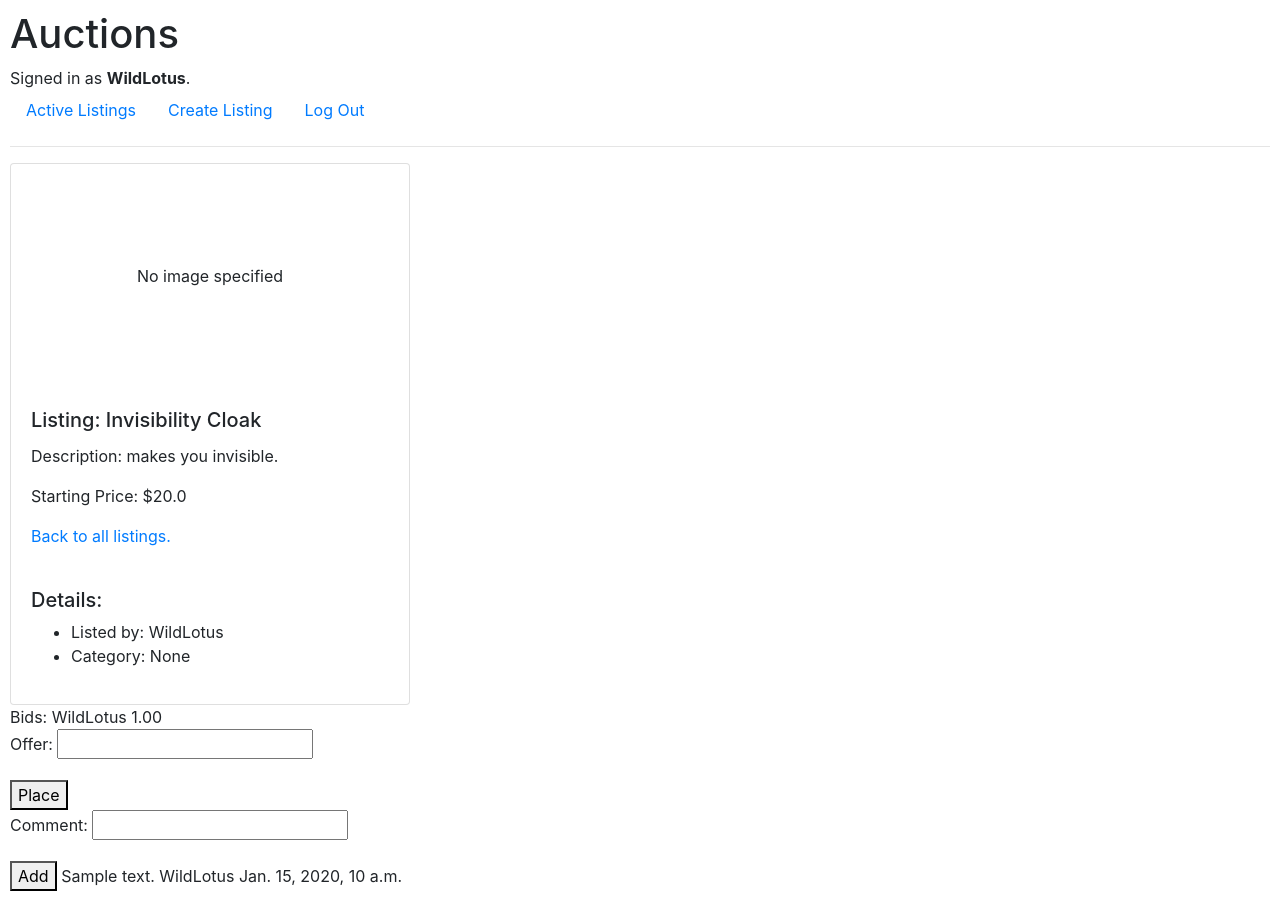
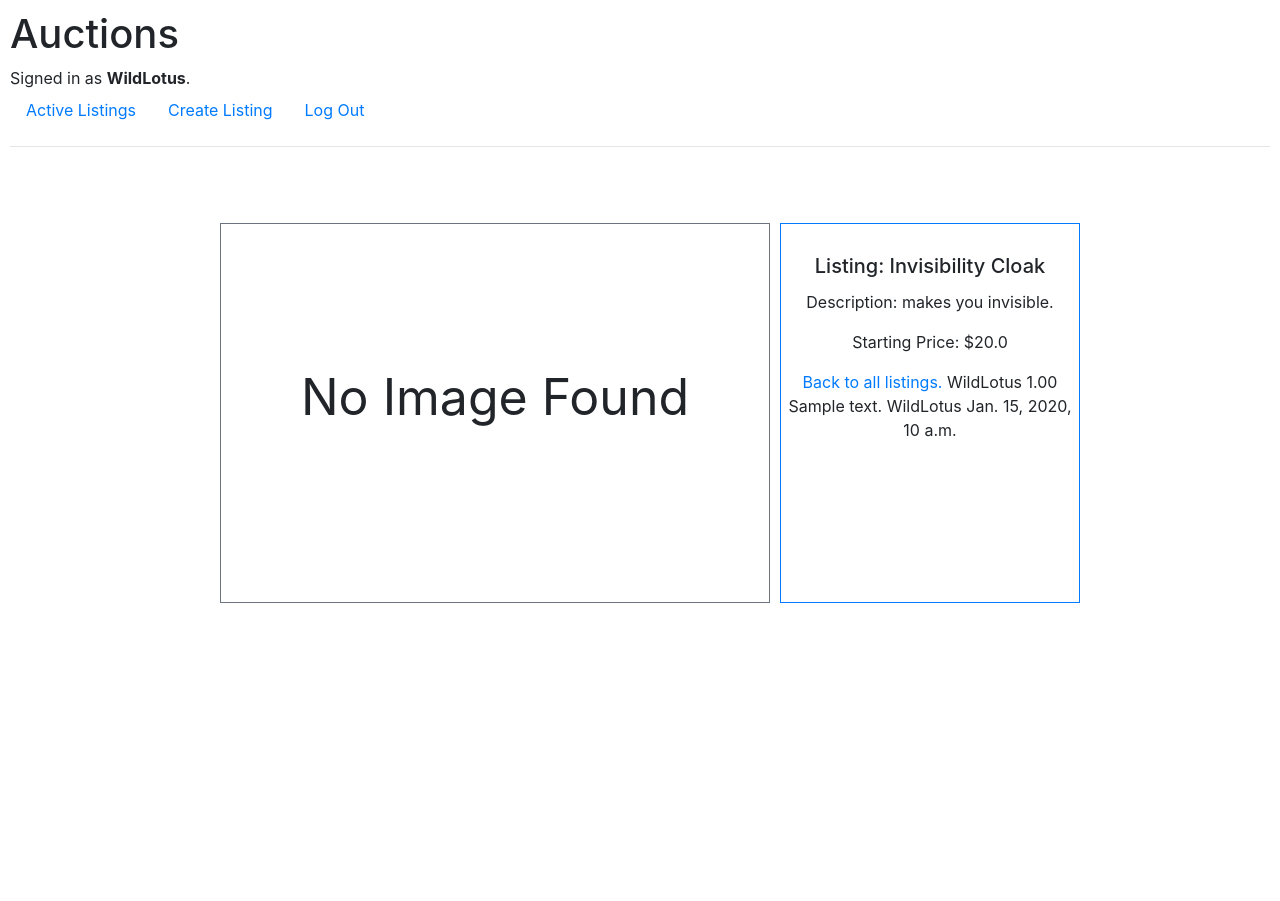
Before and after one commit to WildLotus-15/working-harvard-project-2, a Django app: page /1 in a window 1280 px wide. After the commit the page ends 603 px from the top, so only its background shows below. Run offline with Django 3.2, Linux system fonts and the light colour scheme; a user stored in the database is signed in; data comes from the database, SQL or seed files in the repository; both versions use the stored data as it was after the commit; tables that the repository leaves empty hold one stand-in row (values such as "Sample post"); some libraries are stand-ins or nearby versions.

Commit message:
customized listing page for no specified image

```diff
--- a/auctions/models.py
+++ b/auctions/models.py
@@ -20,6 +20,8 @@ class Listing(models.Model):
     date = models.DateTimeField(auto_now_add=True, null=True)
     current_bid = models.FloatField(null=True, blank=True)
     category = models.ForeignKey(Category, on_delete=models.CASCADE, null=True, blank=True)
+    active = models.BooleanField(default=True)
+    buyer = models.ForeignKey(User, on_delete=models.PROTECT, related_name='buyer', null=True, blank=True)
     author = models.ForeignKey(User, on_delete=models.PROTECT, null=True)
 
     def __str__(self):
--- a/auctions/templates/auctions/layout.html
+++ b/auctions/templates/auctions/layout.html
@@ -6,6 +6,7 @@
         <title>{% block title %}Auctions{% endblock %}</title>
         <link rel="stylesheet" href="https://stackpath.bootstrapcdn.com/bootstrap/4.4.1/css/bootstrap.min.css" integrity="sha384-Vkoo8x4CGsO3+Hhxv8T/Q5PaXtkKtu6ug5TOeNV6gBiFeWPGFN9MuhOf23Q9Ifjh" crossorigin="anonymous">
         <link href="{% static 'auctions/styles.css' %}" rel="stylesheet">
+        <link rel="stylesheet" href="{% static 'auctions/listing.html' %}">
     </head>
     <body>
         <h1>Auctions</h1>
--- a/auctions/templates/auctions/listing.html
+++ b/auctions/templates/auctions/listing.html
@@ -3,13 +3,18 @@
 {% block title %}{{ listing.title }}{% endblock title %}
 
 {% block body %}
-<div class="card" style="width: 400px;">
+<div class="wrapper">
+    <div class="row" style="height: 500px; padding: 60px; margin-left: 150px;">
+        <div class="col-xs-4">
         {% if listing.image_url %}
-    <img class="card-img-top" src="{{ listing.image_url }}" alt="Card image cap">
+            <img src="{{ listing.image_url }}" alt="Card image cap" style="width: 400px; height: 500px">
         {% else %}
-    <p class="card-top" style="text-align: center; margin: 100px;">No image specified</p>
+            <div class="h-100 p-3 border border-secondary" style="width: 550px;">
+                <p class="text-center" style="padding-top: 120px; font-size: 50px;">No Image Found</p>
+            </div>
         {% endif %}
-    <div class="card-body">
+        </div>
+        <div class="col-xs-4 border border-primary text-center align-middle" style="width: 300px; padding-top: 30px; margin-left: 10px; display: inline-block;">
             <strong>
                 <h5 class="card-title">Listing: {{ listing.title }}</h5>
             </strong>
@@ -17,32 +22,13 @@
             <p class="card-text">Starting Price: ${{ listing.starting_bid }}</p>
             <a href="{% url 'index' %}">Back to all listings.</a>
 
-    </div>
-    <div class="card-body">
-        <h5>Details:</h5>
-        <ul>
-            <li>Listed by: {{ listing.author }}</li>
-            <li>Category: {{ listing.category }}</li>
-        </ul>
-    </div>
-</div>
-Bids:
             {% for bid in listing.bids.all %}
                 {{ bid.author }} {{ bid.offer }}
             {% endfor %}
-<form action="{% url 'place_bid' listing.id %}" method="POST">
-    {% csrf_token %}
-    {{ bid_form.as_p }}
-    <button type="submit">Place</button>
-</form>
-{% if user.is_authenticated %}
-<form action="{% url 'comment' listing.id %}" method="POST">
-    {% csrf_token %}
-    {{ comment_form.as_p }}
-    <button type="submit">Add</button>
             {% for comment in listing.comments.all %}
                 {{ comment }} {{ comment.author }} {{ comment.date }}
             {% endfor %}
-{% endif %}
-</form>
+        </div>
+    </div>
+</div>
 {% endblock %}
--- a/auctions/urls.py
+++ b/auctions/urls.py
@@ -3,7 +3,7 @@ from django.urls import path
 from . import views
 
 urlpatterns = [
-    path("", views.index, name="index"),
+    path("", views.activeListing, name="index"),
     path("login", views.login_view, name="login"),
     path("logout", views.logout_view, name="logout"),
     path("register", views.register, name="register"),
--- a/auctions/views.py
+++ b/auctions/views.py
@@ -8,8 +8,8 @@ from django.urls import reverse
 from .models import User, Listing, Bid
 from .forms import NewBidForm, NewCommentForm, NewListingForm
 
-def index(request):
-    listing = Listing.objects.all()
+def activeListing(request):
+    listing = Listing.objects.filter(active=True)
     return render(request, "auctions/index.html", {
         "listing": listing
     })
@@ -48,7 +48,6 @@ def bid(request, listing_id):
     if form.is_valid():
         offer = float(request.POST['offer'])
         if is_valid(offer, listing):
-            print("current_price: ", listing.current_bid)
             newBid = form.save(commit=False)
             listing.current_bid = offer
             newBid.listing = listing
@@ -87,6 +86,13 @@ def comment(request, listing_id):
         return render(request, "auctions/comment.html", {
             "form": NewCommentForm()
         })
+
+def closeListing(request, listing_id):
+    listing = Listing.objects.get(pk=listing_id)
+    if request.user == listing.author:
+        listing.active = False
+        listing.buyer = Bid.objects.filter(listing=listing).last().user
+        listing.save()
 
 def login_view(request):
     if request.method == "POST":
```
Also changed, not shown: db.sqlite3. Lines whose indentation alone changed are shown as unchanged.
